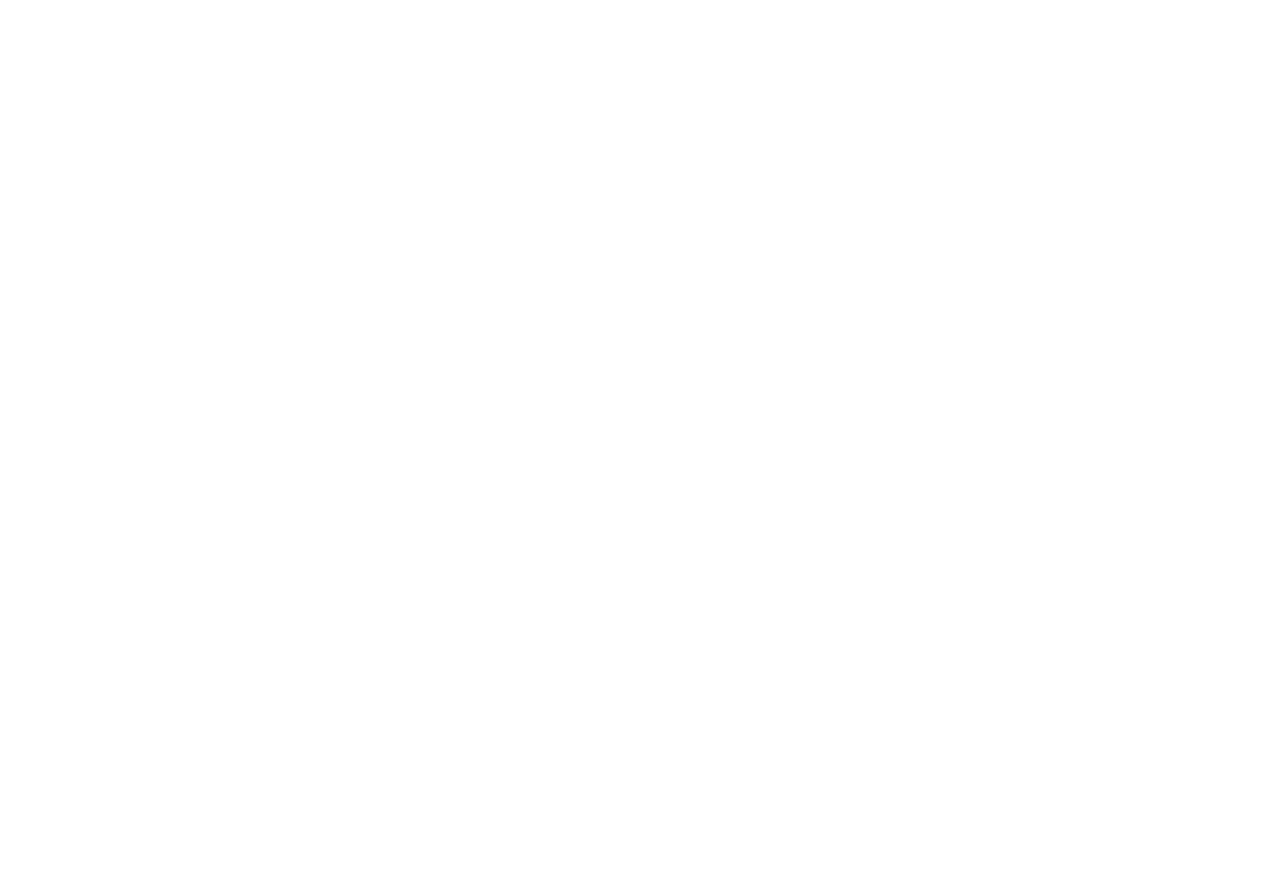
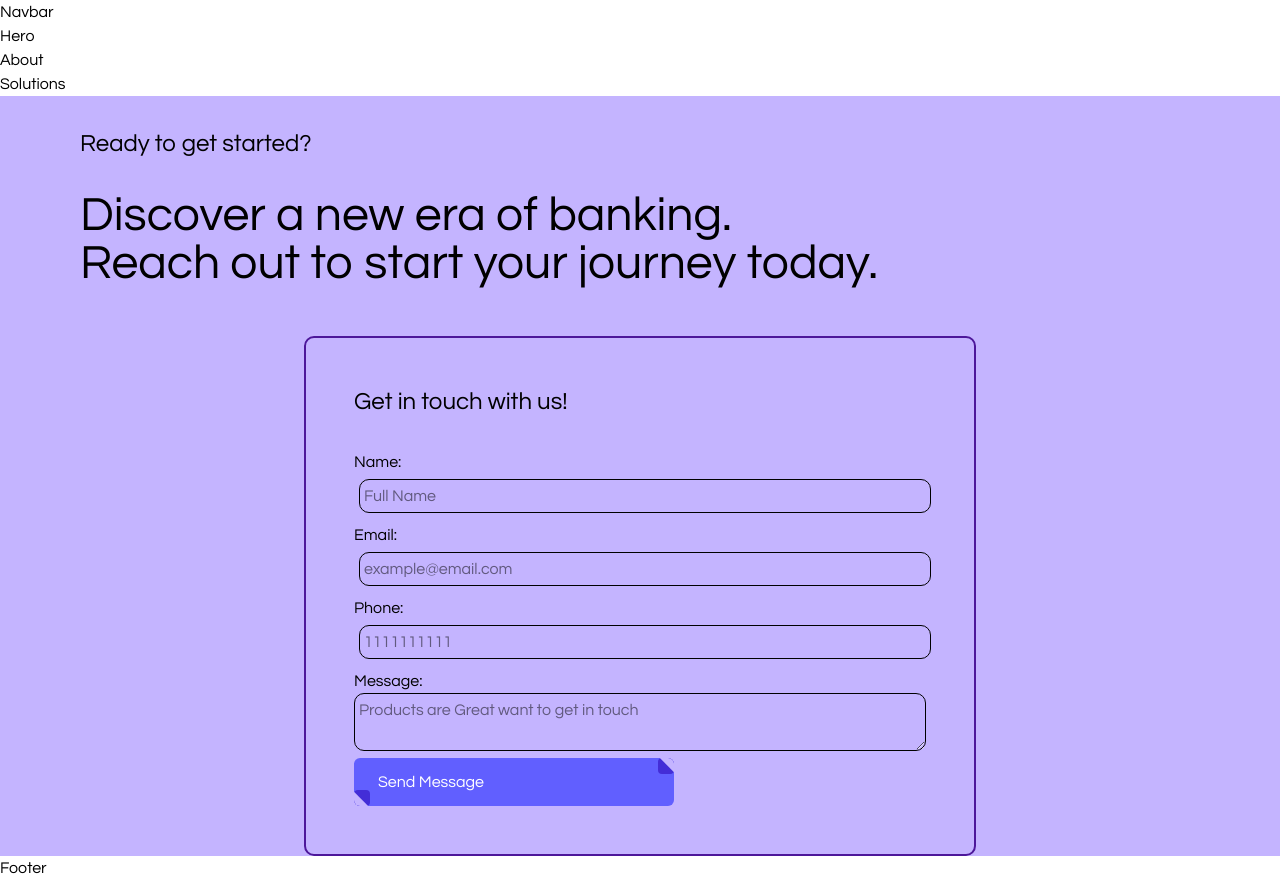
Before and after one commit to arnav7897/TRIGUN_robotics_web_demo, a React (Vite) app: page / in a window 1280 px wide. Before the commit the page ends 800 px from the top, so only its background shows below. Built offline with nearby package versions, Linux system fonts and the light colour scheme.

Commit message:
Component files created and Contact Form frontend template initiated

```diff
--- a/index.html
+++ b/index.html
@@ -5,6 +5,9 @@
     <link rel="icon" type="image/svg+xml" href="/vite.svg" />
     <meta name="viewport" content="width=device-width, initial-scale=1.0" />
     <title>Roboweb Demo</title>
+    <link rel="preconnect" href="https://fonts.googleapis.com">
+    <link rel="preconnect" href="https://fonts.gstatic.com" crossorigin>
+    <link href="https://fonts.googleapis.com/css2?family=Questrial&display=swap" rel="stylesheet">
   </head>
   <body>
     <div id="root"></div>
--- a/src/App.jsx
+++ b/src/App.jsx
@@ -1,7 +1,22 @@
 import "./App.css";
+import About from "./components/About";
+import Hero from "./components/Hero";
+import Navbar from "./components/Navbar";
+import Solutions from "./components/Solutions";
+import Contact from "./components/Contact";
+import Footer from "./components/Footer";
 
 function App() {
-  return <></>;
+  return (
+    <div className="w-full h-full">
+      <Navbar />
+      <Hero />
+      <About />
+      <Solutions />
+      <Contact />
+      <Footer />
+    </div>
+  );
 }
 
 export default App;
--- /dev/null
+++ b/src/components/About.jsx
@@ -0,0 +1,7 @@
+import React from "react";
+
+const About = () => {
+  return <div>About</div>;
+};
+
+export default About;
--- /dev/null
+++ b/src/components/Contact.jsx
@@ -0,0 +1,21 @@
+import React from "react";
+import ContactForm from "./ContactForm";
+
+const Contact = () => {
+  return (
+    <div className="bg-violet-300 pt-8">
+      <div className="mx-20">
+        <h3 className="text-2xl mb-8">Ready to get started?</h3>
+        <h1 className="text-5xl mb-12">
+          Discover a new era of banking.
+          <br />
+          Reach out to start your journey today.
+        </h1>
+
+        <ContactForm />
+      </div>
+    </div>
+  );
+};
+
+export default Contact;
--- /dev/null
+++ b/src/components/ContactForm.css
@@ -0,0 +1,14 @@
+input{
+    border: 1px solid black;
+    border-radius: 10px;
+    margin: 5px;
+    margin-bottom: 10px;
+    width: 100%;
+    padding: 4px;
+}
+textarea{
+    border: 1px solid black;
+    border-radius: 10px;
+    width:100%;
+    padding: 4px;
+}
--- /dev/null
+++ b/src/components/ContactForm.jsx
@@ -0,0 +1,66 @@
+import React from "react";
+import "./ContactForm.css";
+export const ContactForm = () => {
+  return (
+    <div className="bg-violet-300 border-2 border-violet-900 rounded-[10px] w-2xl mx-auto p-12">
+      <h1 className="text-2xl mb-8 mx-auto">Get in touch with us!</h1>
+      <form className="mx-auto">
+        <label for="name">Name:</label>
+        <input
+          type="text"
+          id="name"
+          name="name"
+          placeholder="Full Name"
+          required
+        />
+        <br />
+        <label for="email">Email:</label>
+        <input
+          type="email"
+          id="email"
+          name="email"
+          placeholder="example@email.com"
+          required
+        />
+        <br />
+        <label for="phone">Phone:</label>
+        <input
+          type="tel"
+          id="phone"
+          name="phone"
+          placeholder="1111111111"
+          required
+        />
+        <br />
+        <label for="message">Message:</label>
+        <br />
+        <textarea
+          id="message"
+          name="message"
+          placeholder="Products are Great want to get in touch"
+          required
+        />
+        <br />
+
+        <button
+          type="submit"
+          value="Send"
+          className="relative flex items-center px-6 py-3 w-xs overflow-hidden font-medium transition-all bg-indigo-500 rounded-md group"
+        >
+          <span className="absolute top-0 right-0 inline-block w-4 h-4 transition-all duration-500 ease-in-out bg-indigo-700 rounded group-hover:-mr-4 group-hover:-mt-4">
+            <span className="absolute top-0 right-0 w-5 h-5 rotate-45 translate-x-1/2 -translate-y-1/2 bg-violet-300" />
+          </span>
+          <span className="absolute bottom-0 rotate-180 left-0 inline-block w-4 h-4 transition-all duration-500 ease-in-out bg-indigo-700 rounded group-hover:-ml-4 group-hover:-mb-4">
+            <span className="absolute top-0 right-0 w-5 h-5 rotate-45 translate-x-1/2 -translate-y-1/2 bg-violet-300" />
+          </span>
+          <span className="absolute bottom-0 left-0 w-full h-full transition-all duration-500 ease-in-out delay-200 -translate-x-full bg-indigo-600 rounded-md group-hover:translate-x-0" />
+          <span className="relative w-full text-left text-white transition-colors duration-200 ease-in-out group-hover:text-white">
+            Send Message
+          </span>
+        </button>
+      </form>
+    </div>
+  );
+};
+
+export default ContactForm;
--- /dev/null
+++ b/src/components/Footer.jsx
@@ -0,0 +1,7 @@
+import React from "react";
+
+const Footer = () => {
+  return <div>Footer</div>;
+};
+
+export default Footer;
--- /dev/null
+++ b/src/components/Hero.jsx
@@ -0,0 +1,7 @@
+import React from "react";
+
+const Hero = () => {
+  return <div>Hero</div>;
+};
+
+export default Hero;
--- /dev/null
+++ b/src/components/Navbar.jsx
@@ -0,0 +1,7 @@
+import React from "react";
+
+const Navbar = () => {
+  return <div>Navbar</div>;
+};
+
+export default Navbar;
--- /dev/null
+++ b/src/components/Solutions.jsx
@@ -0,0 +1,7 @@
+import React from "react";
+
+const Solutions = () => {
+  return <div>Solutions</div>;
+};
+
+export default Solutions;
--- a/src/index.css
+++ b/src/index.css
@@ -1 +1,7 @@
 @import "tailwindcss";
+
+body{
+    font-family: "Questrial", sans-serif;
+
+    font-style: normal;
+}
```
